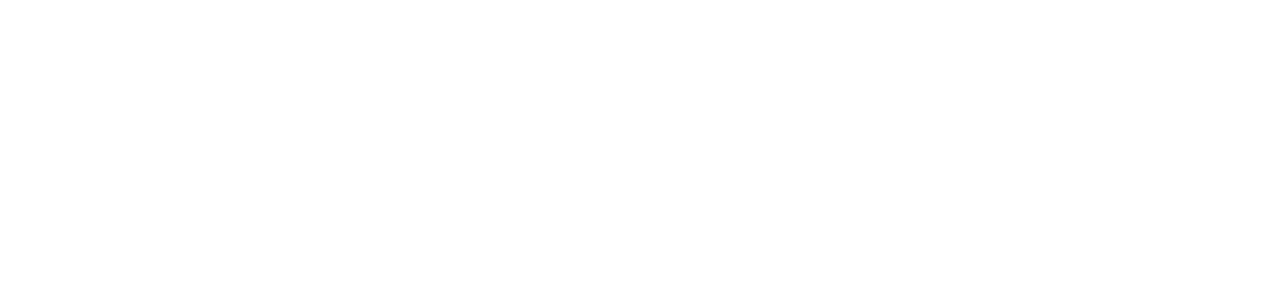
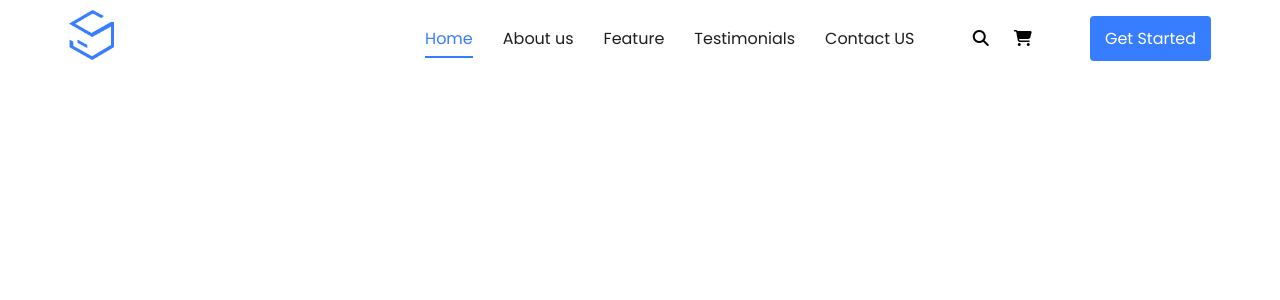
Before and after one commit to fracs31/proj-html-vuejs, a Vue app: page / in a window 1280 px wide. Shown: the top 300 px of the page. Built offline with nearby package versions, Linux system fonts and the light colour scheme.

Commit message:
ADD header

```diff
--- a/index.html
+++ b/index.html
@@ -4,6 +4,7 @@
     <meta charset="UTF-8" />
     <meta name="viewport" content="width=device-width, initial-scale=1.0" />
     <link rel="icon" type="image/x-icon" href="https://templates.iqonic.design/sofbox/angular/dist/favicon.ico">
+    <script src="https://kit.fontawesome.com/ae23fa42a2.js" crossorigin="anonymous"></script>
     <title>Softbox</title>
   </head>
   <body>
--- a/src/App.vue
+++ b/src/App.vue
@@ -1,9 +1,20 @@
 <!-- JavaScript -->
 <script>
+import Header from "./components/Header.vue"; //importo l'header
+
+//Esporto
+export default {
+    //Componenti
+    components: {
+        Header, //header
+    }
+}
 </script>
 
 <!-- Template -->
 <template>
+    <!-- Header -->
+    <Header></Header>
 </template>
 
 <!-- CSS -->
--- /dev/null
+++ b/src/components/Header.vue
@@ -0,0 +1,125 @@
+<!-- JavaScript -->
+<script>
+</script>
+
+<!-- Template -->
+<template>
+    <!-- Header -->
+    <header class="main-header">
+        <!-- Container -->
+        <div class="container">
+            <!-- Navbar -->
+            <nav class="navbar">
+                <!-- Logo -->
+                <div class="logo">
+                    <!-- Immagine -->
+                    <img class="logo__img" src="../assets/img/logo-2.png" alt="Logo">
+                </div>
+                <!-- Lista -->
+                <ul class="list">
+                    <!-- Elemento della lista -->
+                    <li class="list-item active">
+                        Home
+                    </li>
+                    <!-- Elemento della lista -->
+                    <li class="list-item">
+                        About us
+                    </li>
+                    <!-- Elemento della lista -->
+                    <li class="list-item">
+                        Feature
+                    </li>
+                    <!-- Elemento della lista -->
+                    <li class="list-item">
+                        Testimonials
+                    </li>
+                    <!-- Elemento della lista -->
+                    <li class="list-item">
+                        Contact US
+                    </li>
+                </ul>
+                <!-- Azioni -->
+                <div class="actions">
+                    <!-- Ricerca -->
+                    <span class="search">
+                        <i class="fa-solid fa-magnifying-glass"></i>
+                    </span>
+                    <!-- Carrello -->
+                    <span class="cart">
+                        <i class="fa-solid fa-cart-shopping"></i>
+                    </span>
+                </div>
+                <!-- Get started -->
+                <div class="get-started">
+                    <!-- Bottone -->
+                    <button class="btn">
+                        Get Started
+                    </button>
+                </div>
+            </nav>
+        </div>
+    </header>
+</template>
+
+<!-- CSS -->
+<style scoped>
+    /* Header */
+    .main-header {
+        padding: 10px 0px;
+    }
+    /* Navbar */
+    .navbar {
+        display: flex;
+        justify-content: space-between;
+        align-items: center;
+    }
+    /* Immagine */
+    .logo__img {
+        width: 45px;
+    }
+    /* Lista */
+    .list {
+        flex-basis: 65%;
+        display: flex;
+        justify-content: flex-end;
+        align-items: center;
+        gap: 30px;
+    }
+    /* Elemento della lista */
+    .list-item {
+        color: var(--first-black);
+        font-size: 16px;
+        cursor: pointer;
+    }
+    /* Active */
+    .list-item.active {
+        color: var(--blue);
+        position: relative;
+    }
+    /* Linea */
+    .list-item.active::after {
+        content: "";
+        display: block;
+        width: 100%;
+        height: 2px;
+        background-color: var(--blue);
+        position: absolute;
+        left: 0px;
+        top: 30px;
+    }
+    /* Azioni */
+    .actions {
+        display: flex;
+        gap: 25px;
+    }
+    /* Bottone */
+    .btn {
+        color: white;
+        background-color: var(--blue);
+        border: none;
+        border-radius: 4px;
+        font-size: 16px;
+        padding: 10px 15px;
+        cursor: pointer;
+    }
+</style>
--- a/src/style.css
+++ b/src/style.css
@@ -1,5 +1,10 @@
 /* Regole generali */
 @import url('https://fonts.googleapis.com/css2?family=Poppins:ital,wght@0,100;0,200;0,300;0,400;0,500;0,600;0,700;0,800;0,900;1,100;1,200;1,300;1,400;1,500;1,600;1,700;1,800;1,900&display=swap');
+
+:root {
+  --blue: #377DFF;
+  --first-black: #1E1E1E;
+}
 
 * {
   margin: 0px;
@@ -7,3 +12,13 @@
   box-sizing: border-box;
   font-family: 'Poppins', sans-serif;
 }
+
+ul, ol, menu {
+  list-style-type: none;
+}
+
+/* Container */
+.container {
+  max-width: 1142px;
+  margin: 0px auto;
+}
```
Also changed, not shown: src/components/HelloWorld.vue (deleted, +0 -11 lines).
